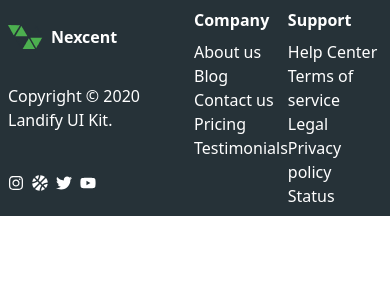
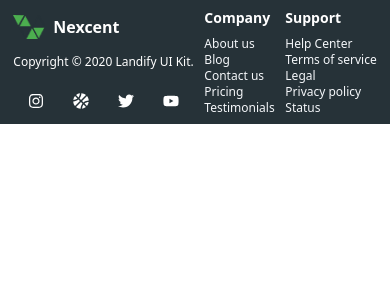
Before and after one commit to ainunnfh/geekgardentest-ainunnfh, a Next.js app: page /footer in a window 390 px wide. Shown: the top 300 px of the page. Built offline with nearby package versions, Linux system fonts and the light colour scheme.

Commit message:
💄change responsive font size

```diff
--- a/src/app/footer/page.tsx
+++ b/src/app/footer/page.tsx
@@ -10,19 +10,20 @@ const FooterPage = () => {
   return (
     <div className="bg-[#263238] p-2 flex justify-around md:p-10">
       <div className="flex flex-col justify-around md:p-6">
-        <div className="flex gap-2">
-          <img src="Icon (7).png" alt="" />
+        <div className="flex gap-2 ">
+          <img src="Icon (7).png" alt="" className="w-8" />
           <p className="font-bold">Nexcent</p>
         </div>
-        <p>Copyright © 2020 Landify UI Kit.</p>
+        <p className="text-xs md:text-base">Copyright © 2020 Landify UI Kit.</p>
 
-        <div className="flex gap-2 mt-2">
+        <div className="flex justify-around mt-2 w-full">
           <FaInstagram />
           <FaBasketballBall />
           <FaTwitter />
           <FaYoutube />
         </div>
       </div>
+
       <Company />
       <Support />
     </div>
--- a/src/components/footer/Company.tsx
+++ b/src/components/footer/Company.tsx
@@ -3,9 +3,9 @@ import React from "react";
 const Company = () => {
   return (
     <div className="flex flex-col text gap-2">
-      <h1 className="font-bold">Company</h1>
+      <h1 className="font-bold text-sm ">Company</h1>
 
-      <ul>
+      <ul className="text-xs text-[#F5F7FA] md:text-base">
         <li>About us</li>
         <li>Blog</li>
         <li>Contact us</li>
--- a/src/components/footer/Support.tsx
+++ b/src/components/footer/Support.tsx
@@ -3,9 +3,9 @@ import React from "react";
 const Support = () => {
   return (
     <div className="flex flex-col text gap-2">
-      <h1 className="font-bold">Support</h1>
+      <h1 className="font-bold text-sm">Support</h1>
 
-      <ul>
+      <ul className="text-xs text-[#F5F7FA] md:text-base">
         <li>Help Center</li>
         <li>Terms of service</li>
         <li>Legal</li>
```
